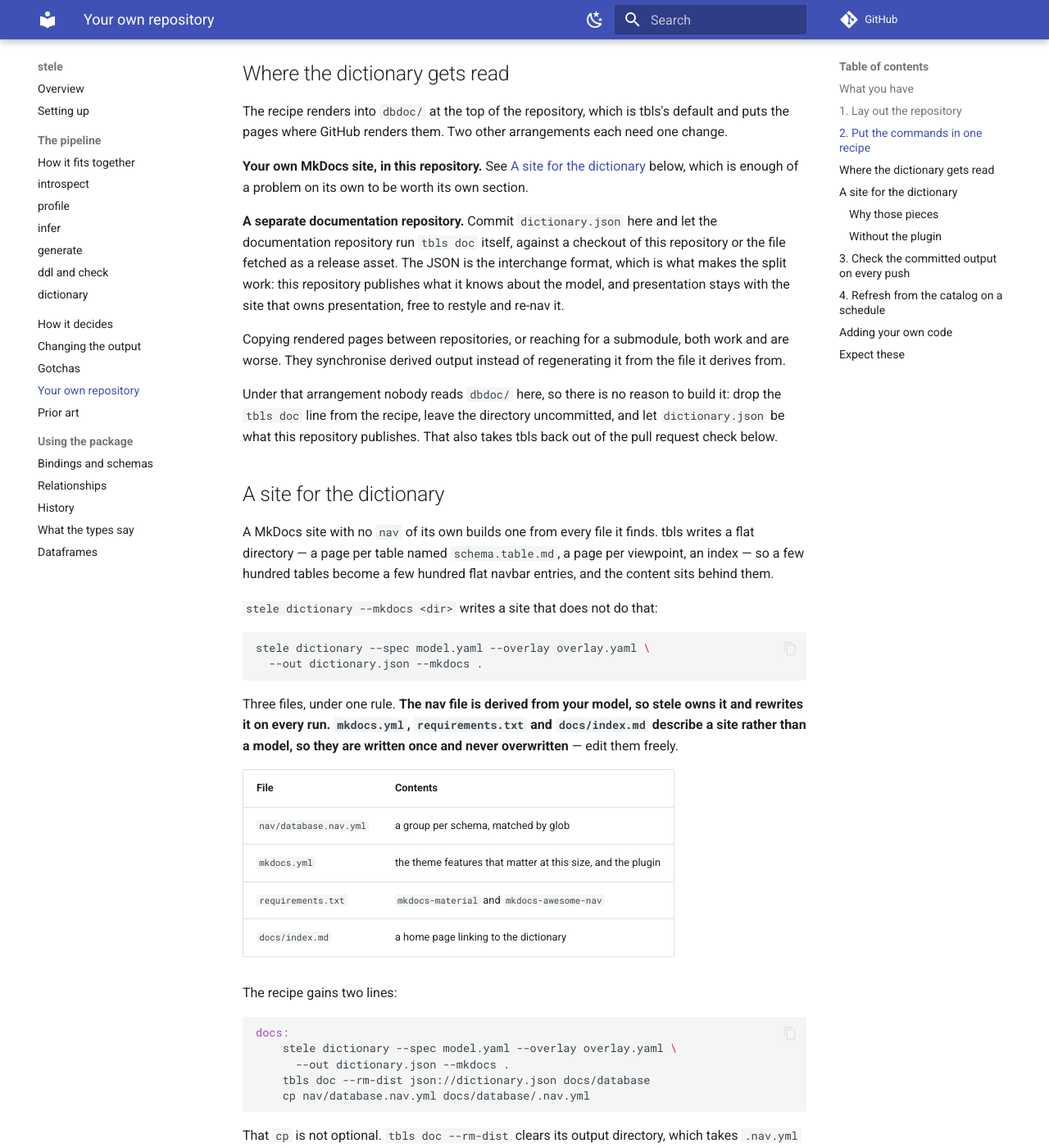
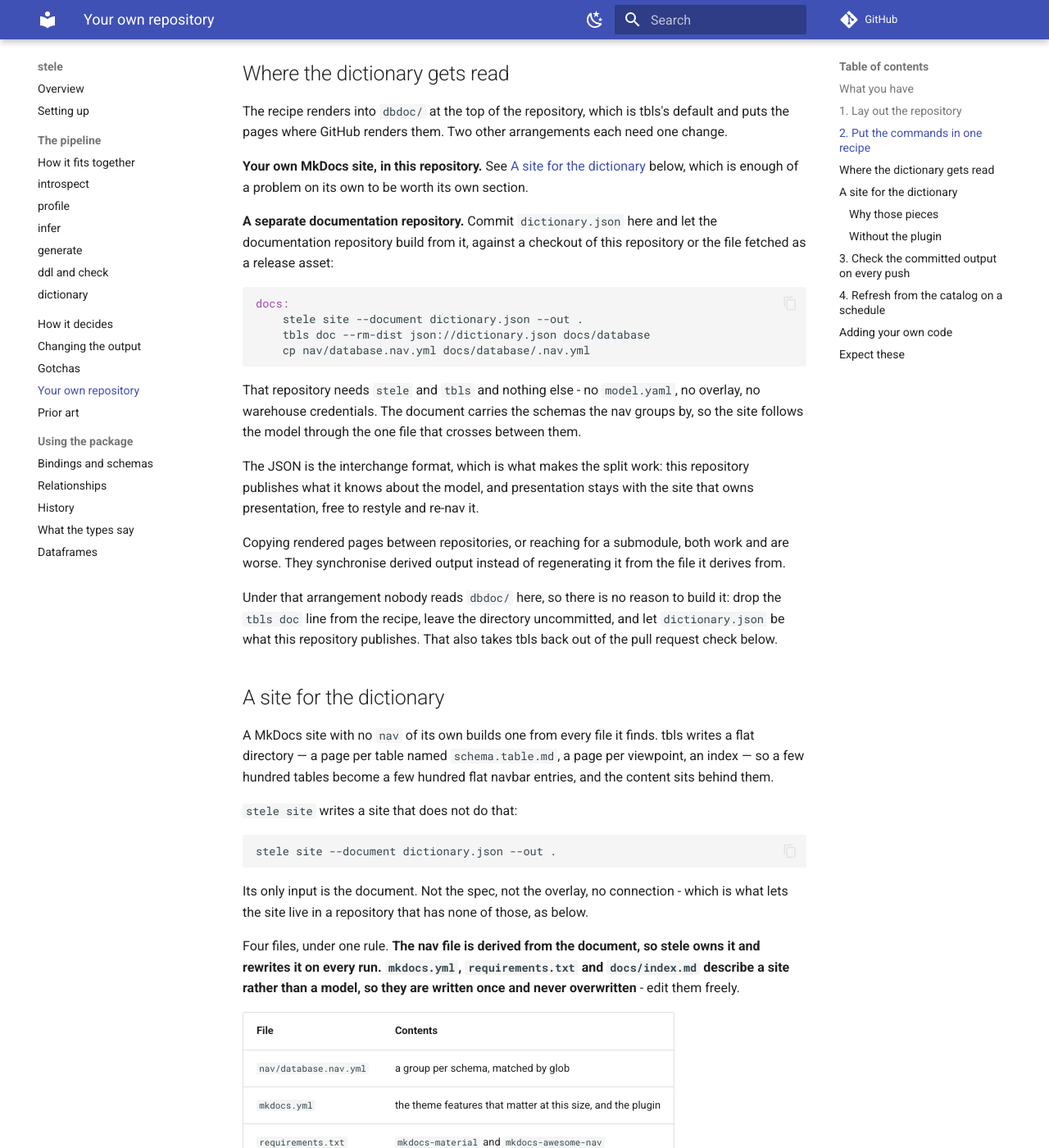
Before and after one commit to dchud/stele, an MkDocs documentation site: the page built from docs/repository.md, in a window 1280 px wide and 1400 px high, scrolled down 2131 px. Shown: the whole window at 82% size. Built offline with MkDocs 1.6.1 and Material for MkDocs 9.7.7, drawn with Linux system fonts in a browser that asks for light colours; comment, search, counter and statistics services are not loaded; some of the changed text lies outside the part shown.

Commit message:
refactor: make the site a consumer of the document, not of the model
The scaffolding hung off `stele dictionary`, which reads model.yaml. That
welded it to the repository holding the model, and a documentation
repository holding only the published dictionary.json - which is the point
of publishing it - could not generate or refresh its own nav. It would
have had to be handed one, coupling the two repositories at exactly the
seam the JSON exists to create.

Nothing in the site needs the model. The schemas the nav groups by are
readable from the document's own table names, so `stele site` takes the
document and nothing else: no spec, no overlay, no warehouse credentials.

That leaves each command doing one thing. `dictionary` turns a model into
a document; `site` turns a document into a project around it. Both
arrangements fall out of the same two commands - run them together in one
repository, or run the second alone where the document lands.

````diff
--- a/docs/repository.md
+++ b/docs/repository.md
@@ -116,11 +116,24 @@ dictionary](#a-site-for-the-dictionary) below, which is enough of a problem on
 its own to be worth its own section.
 
 **A separate documentation repository.** Commit `dictionary.json` here and
-let the documentation repository run `tbls doc` itself, against a checkout of
-this repository or the file fetched as a release asset. The JSON is the
-interchange format, which is what makes the split work: this repository
-publishes what it knows about the model, and presentation stays with the site
-that owns presentation, free to restyle and re-nav it.
+let the documentation repository build from it, against a checkout of this
+repository or the file fetched as a release asset:
+
+```make
+docs:
+	stele site --document dictionary.json --out .
+	tbls doc --rm-dist json://dictionary.json docs/database
+	cp nav/database.nav.yml docs/database/.nav.yml
+```
+
+That repository needs `stele` and `tbls` and nothing else - no `model.yaml`,
+no overlay, no warehouse credentials. The document carries the schemas the
+nav groups by, so the site follows the model through the one file that
+crosses between them.
+
+The JSON is the interchange format, which is what makes the split work: this
+repository publishes what it knows about the model, and presentation stays
+with the site that owns presentation, free to restyle and re-nav it.
 
 Copying rendered pages between repositories, or reaching for a submodule,
 both work and are worse. They synchronise derived output instead of
@@ -138,17 +151,20 @@ tbls writes a flat directory — a page per table named `schema.table.md`, a
 page per viewpoint, an index — so a few hundred tables become a few hundred
 flat navbar entries, and the content sits behind them.
 
-`stele dictionary --mkdocs <dir>` writes a site that does not do that:
+`stele site` writes a site that does not do that:
 
 ```bash
-stele dictionary --spec model.yaml --overlay overlay.yaml \
-  --out dictionary.json --mkdocs .
+stele site --document dictionary.json --out .
 ```
 
-Three files, under one rule. **The nav file is derived from your model, so
+Its only input is the document. Not the spec, not the overlay, no connection
+- which is what lets the site live in a repository that has none of those,
+as below.
+
+Four files, under one rule. **The nav file is derived from the document, so
 stele owns it and rewrites it on every run. `mkdocs.yml`, `requirements.txt`
 and `docs/index.md` describe a site rather than a model, so they are written
-once and never overwritten** — edit them freely.
+once and never overwritten** - edit them freely.
 
 | File | Contents |
 |---|---|
@@ -161,8 +177,8 @@ The recipe gains two lines:
 
 ```make
 docs:
-	stele dictionary --spec model.yaml --overlay overlay.yaml \
-	  --out dictionary.json --mkdocs .
+	stele dictionary --spec model.yaml --overlay overlay.yaml --out dictionary.json
+	stele site --document dictionary.json --out .
 	tbls doc --rm-dist json://dictionary.json docs/database
 	cp nav/database.nav.yml docs/database/.nav.yml
 ```
````
Also changed, not shown: CHANGELOG.md (+5 -5 lines), README.md (+1 -0 lines), docs/index.md (+1 -0 lines), docs/pipeline/dictionary.md (+16 -1 lines), docs/pipeline/index.md (+2 -1 lines), 3 other files.
